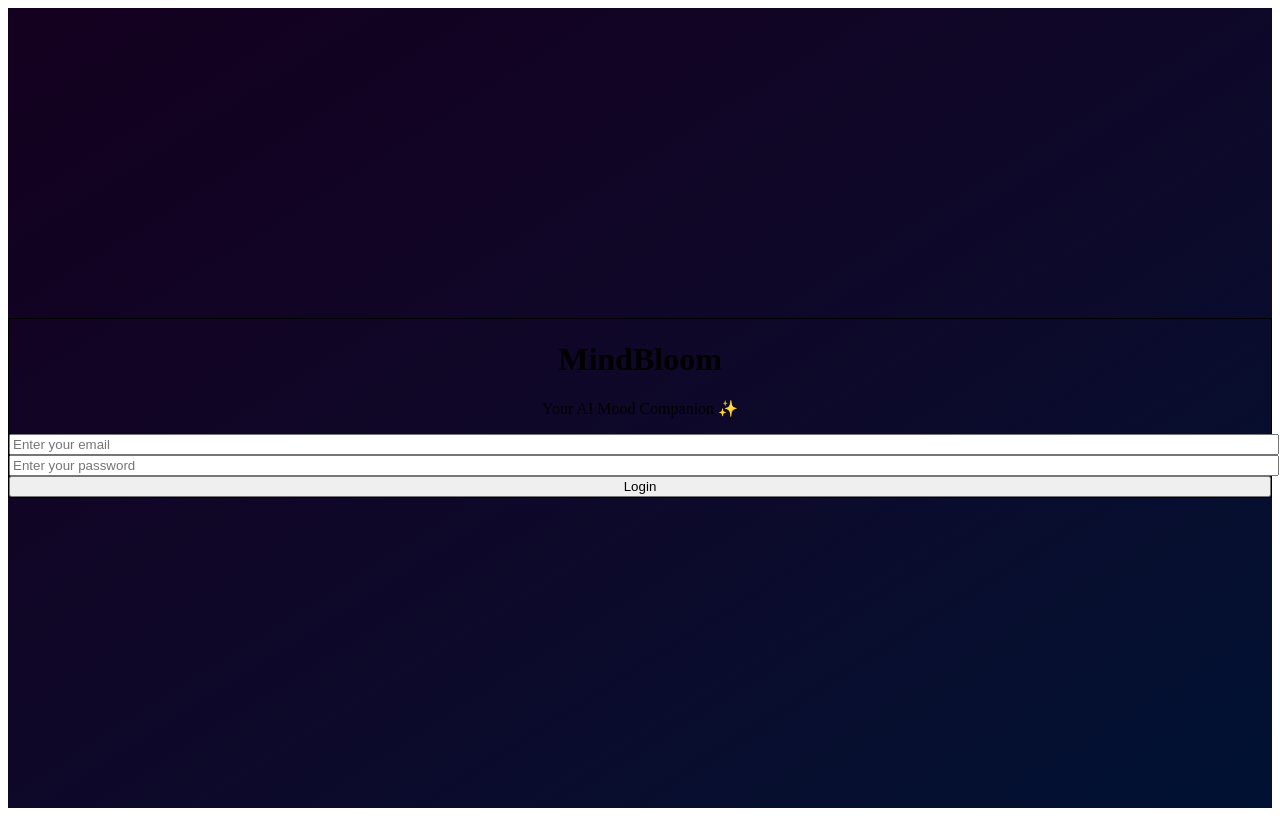
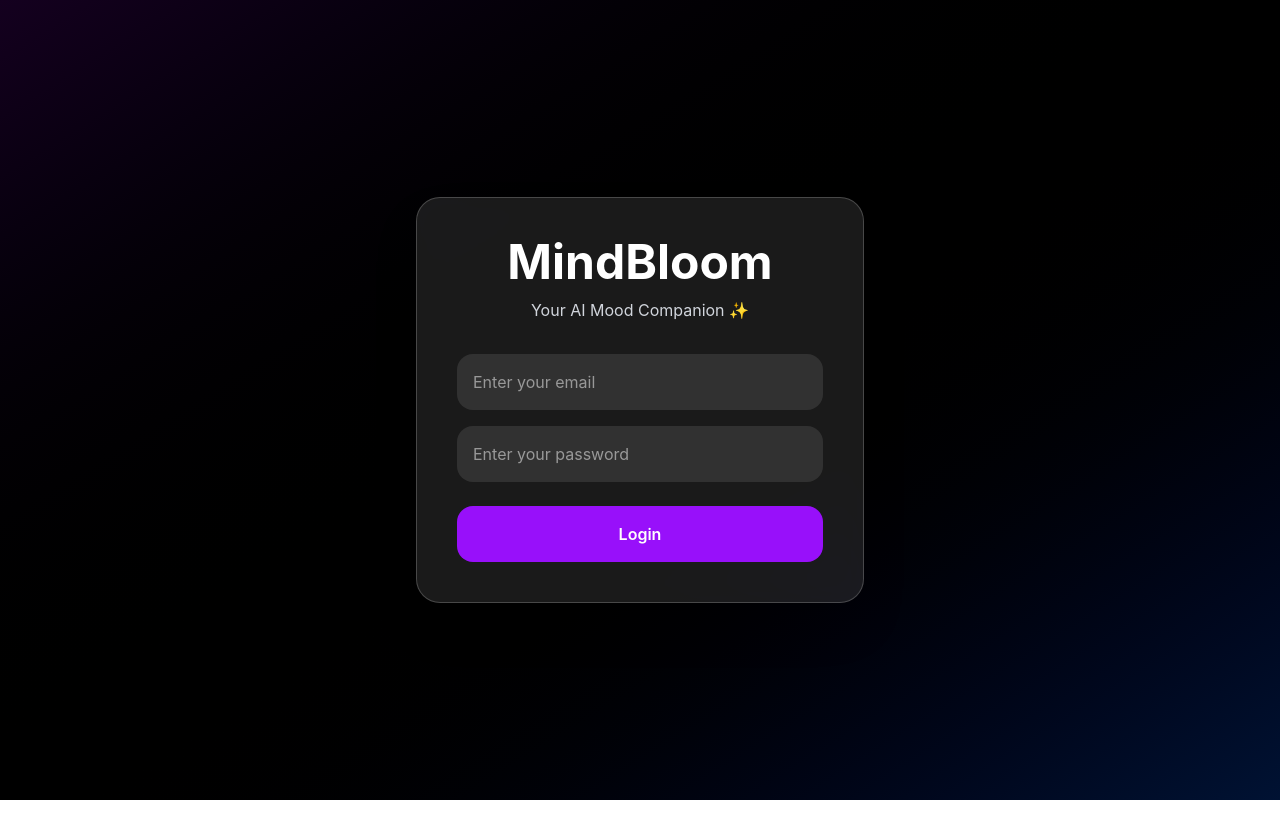
Before and after one commit to bhoomikashanbhag/auramind, a React (Vite) app: page / in a window 1280 px wide. Built offline with nearby package versions, Linux system fonts and the light colour scheme.

Commit message:
Restore Tailwind v4 styling

```diff
--- a/src/index.css
+++ b/src/index.css
@@ -1,3 +1 @@
-@tailwind base;
-@tailwind components;
-@tailwind utilities;
+@import "tailwindcss";
--- a/vite.config.js
+++ b/vite.config.js
@@ -1,6 +1,7 @@
 import { defineConfig } from 'vite'
 import react from '@vitejs/plugin-react'
+import tailwindcss from '@tailwindcss/vite'
 
 export default defineConfig({
-  plugins: [react()],
+  plugins: [react(), tailwindcss()],
 })
```
